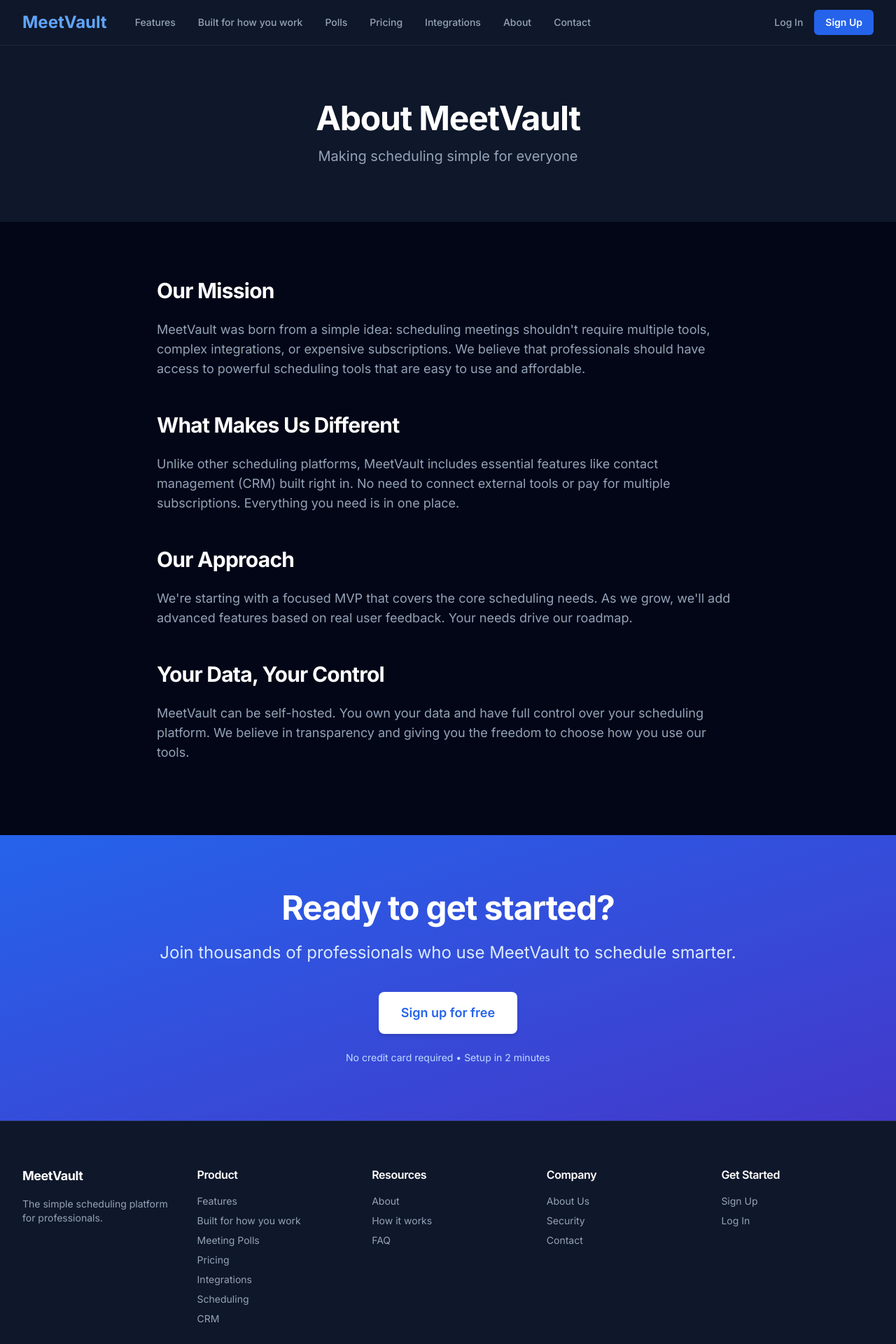
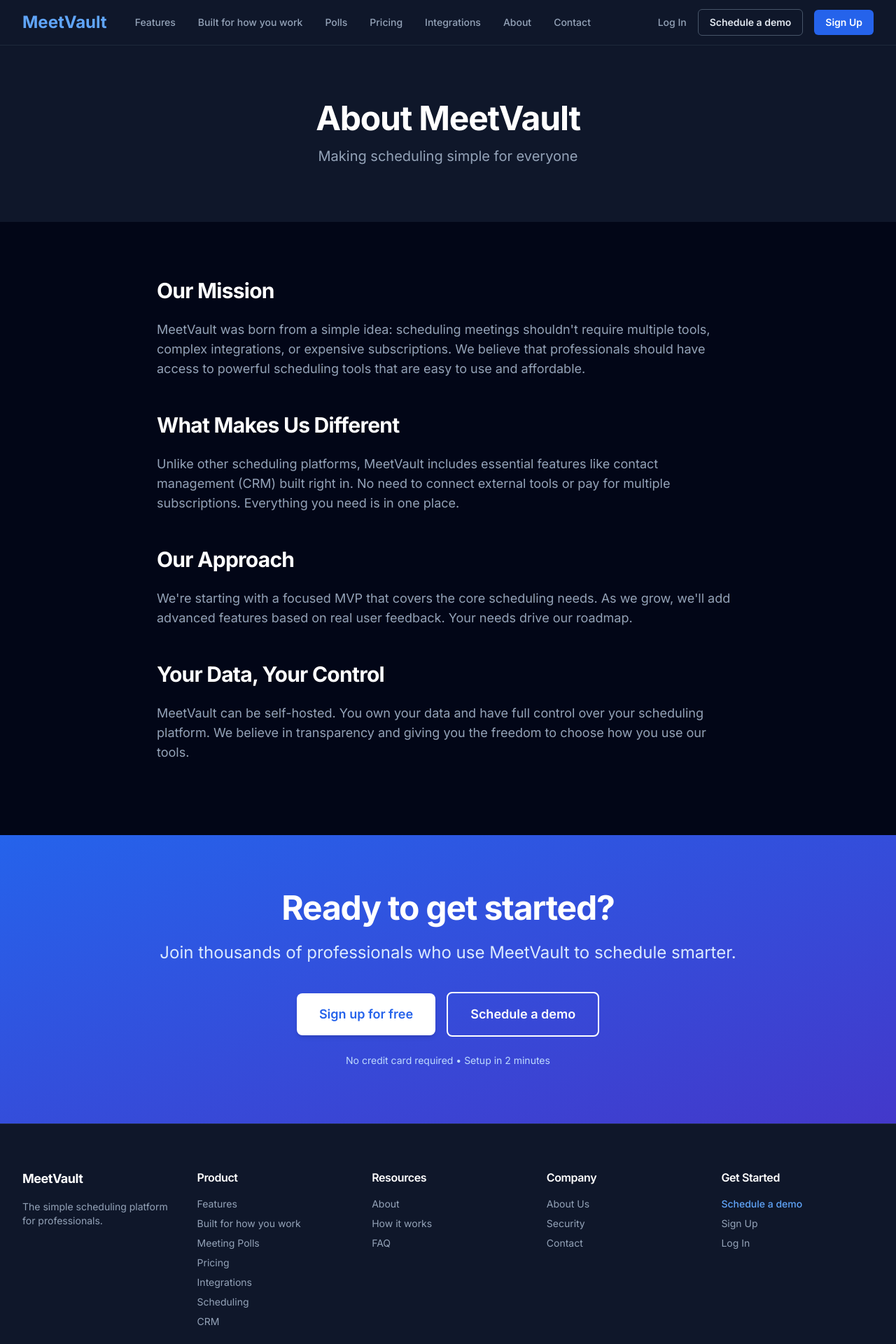
Before and after one commit to digitalquotient008/slotly-marketing, a Next.js app: page /about in a window 1280 px wide. Shown: the top 1920 px of the page at 70% size. Built offline with nearby package versions, Linux system fonts and the light colour scheme; no server answers.

Commit message:
Add Schedule a demo button to header, hero, CTA, footer, and pricing page

```diff
--- a/src/app/pricing/page.tsx
+++ b/src/app/pricing/page.tsx
@@ -46,6 +46,17 @@ export default function PricingPage() {
             </h1>
 
             <PricingCards />
+            <div className="text-center mt-8">
+              <Link
+                href="/contact"
+                className="inline-flex items-center text-blue-400 hover:text-blue-300 font-semibold"
+              >
+                Need help choosing? Schedule a demo
+                <svg className="w-4 h-4 ml-1" fill="none" stroke="currentColor" viewBox="0 0 24 24">
+                  <path strokeLinecap="round" strokeLinejoin="round" strokeWidth={2} d="M9 5l7 7-7 7" />
+                </svg>
+              </Link>
+            </div>
           </div>
         </div>
       </section>
--- a/src/components/CTA.tsx
+++ b/src/components/CTA.tsx
@@ -23,9 +23,10 @@ export default function CTA({
         <p className={`text-lg sm:text-xl md:text-2xl mb-8 sm:mb-10 leading-relaxed ${variant === 'primary' ? 'text-blue-100' : 'text-slate-400'}`}>
           {description}
         </p>
+        <div className="flex flex-col sm:flex-row gap-3 sm:gap-4 justify-center items-center">
           <Link
             href={`${APP_URL}/auth/signup`}
-          className={`inline-block px-8 py-3.5 sm:py-4 rounded-lg text-base sm:text-lg font-semibold transition-all shadow-md hover:shadow-lg focus-visible:outline-2 focus-visible:outline-offset-2 ${
+            className={`inline-block px-8 py-3.5 sm:py-4 rounded-lg text-base sm:text-lg font-semibold transition-all shadow-md hover:shadow-lg focus-visible:outline-2 focus-visible:outline-offset-2 w-full sm:w-auto text-center ${
               variant === 'primary'
                 ? 'bg-white text-blue-600 hover:bg-slate-100 focus-visible:outline-white'
                 : 'bg-blue-600 text-white hover:bg-blue-500 focus-visible:outline-blue-500'
@@ -33,6 +34,17 @@ export default function CTA({
           >
             {buttonText}
           </Link>
+          <Link
+            href="/contact"
+            className={`inline-block px-8 py-3.5 sm:py-4 rounded-lg text-base sm:text-lg font-semibold transition-all border-2 w-full sm:w-auto text-center ${
+              variant === 'primary'
+                ? 'border-white text-white hover:bg-white/10 focus-visible:outline-white'
+                : 'border-slate-600 text-slate-200 hover:border-blue-500 hover:bg-slate-800/50'
+            }`}
+          >
+            Schedule a demo
+          </Link>
+        </div>
         {variant === 'primary' && (
           <p className="text-sm text-blue-200 mt-5 sm:mt-6">No credit card required • Setup in 2 minutes</p>
         )}
--- a/src/components/Footer.tsx
+++ b/src/components/Footer.tsx
@@ -43,6 +43,11 @@ export default function Footer() {
             <h4 className="text-white font-semibold mb-4">Get Started</h4>
             <ul className="space-y-2 text-sm">
               <li>
+                <Link href="/contact" className="hover:text-white transition-colors font-medium text-blue-400 hover:text-blue-300">
+                  Schedule a demo
+                </Link>
+              </li>
+              <li>
                 <Link href={`${APP_URL}/auth/signup`} className="hover:text-white transition-colors">
                   Sign Up
                 </Link>
--- a/src/components/Header.tsx
+++ b/src/components/Header.tsx
@@ -39,12 +39,18 @@ export default function Header() {
               </Link>
             </div>
           </div>
-          <div className="flex items-center space-x-4">
+          <div className="flex items-center space-x-3 sm:space-x-4">
             <Link
               href={`${APP_URL}/auth/login`}
               className="text-slate-400 hover:text-white text-sm font-medium"
             >
               Log In
+            </Link>
+            <Link
+              href="/contact"
+              className="border border-slate-600 text-slate-200 px-4 py-2 rounded-md text-sm font-semibold hover:border-blue-500 hover:bg-slate-800/50 transition-colors"
+            >
+              Schedule a demo
             </Link>
             <Link
               href={`${APP_URL}/auth/signup`}
@@ -64,6 +70,7 @@ export default function Header() {
         </div>
         {mobileMenuOpen && (
           <div className="md:hidden py-4 space-y-2 border-t border-slate-800">
+            <Link href="/contact" className="block py-2 text-blue-400 font-semibold hover:text-blue-300">Schedule a demo</Link>
             <Link href="/features" className="block text-slate-400 hover:text-white">Features</Link>
             <Link href="/#use-cases" className="block text-slate-400 hover:text-white">Built for how you work</Link>
             <Link href="/polls" className="block text-slate-400 hover:text-white">Polls</Link>
--- a/src/components/Hero.tsx
+++ b/src/components/Hero.tsx
@@ -13,7 +13,7 @@ export default function Hero() {
           <p className="text-lg sm:text-xl md:text-2xl text-slate-400 mb-8 sm:mb-10 max-w-2xl mx-auto leading-relaxed font-normal">
             MeetVault is easy enough for individual users, and powerful enough for growing businesses — with built-in CRM and self-hosted options.
           </p>
-          <div className="flex flex-col sm:flex-row gap-3 sm:gap-4 justify-center items-center">
+          <div className="flex flex-col sm:flex-row flex-wrap gap-3 sm:gap-4 justify-center items-center">
             <Link
               href={`${APP_URL}/auth/signup`}
               className="bg-blue-600 text-white px-8 py-3.5 sm:py-4 rounded-lg text-base sm:text-lg font-semibold hover:bg-blue-500 transition-all shadow-md hover:shadow-lg focus-visible:outline-2 focus-visible:outline-blue-500 focus-visible:outline-offset-2 w-full sm:w-auto text-center min-w-[200px]"
@@ -21,8 +21,14 @@ export default function Hero() {
               Sign up for free
             </Link>
             <Link
+              href="/contact"
+              className="border-2 border-slate-600 text-slate-200 px-8 py-3.5 sm:py-4 rounded-lg text-base sm:text-lg font-semibold hover:border-blue-500 hover:bg-slate-800/50 transition-all w-full sm:w-auto text-center min-w-[200px]"
+            >
+              Schedule a demo
+            </Link>
+            <Link
               href="#how-it-works"
-              className="bg-transparent text-slate-200 px-8 py-3.5 sm:py-4 rounded-lg text-base sm:text-lg font-semibold border-2 border-slate-600 hover:border-blue-500 hover:bg-slate-800/50 transition-all focus-visible:outline-2 focus-visible:outline-blue-500 focus-visible:outline-offset-2 w-full sm:w-auto text-center min-w-[200px]"
+              className="text-slate-400 hover:text-white px-8 py-3.5 sm:py-4 text-base sm:text-lg font-semibold transition-colors w-full sm:w-auto text-center"
             >
               See how it works
             </Link>
```
Lines whose indentation alone changed are shown as unchanged.
